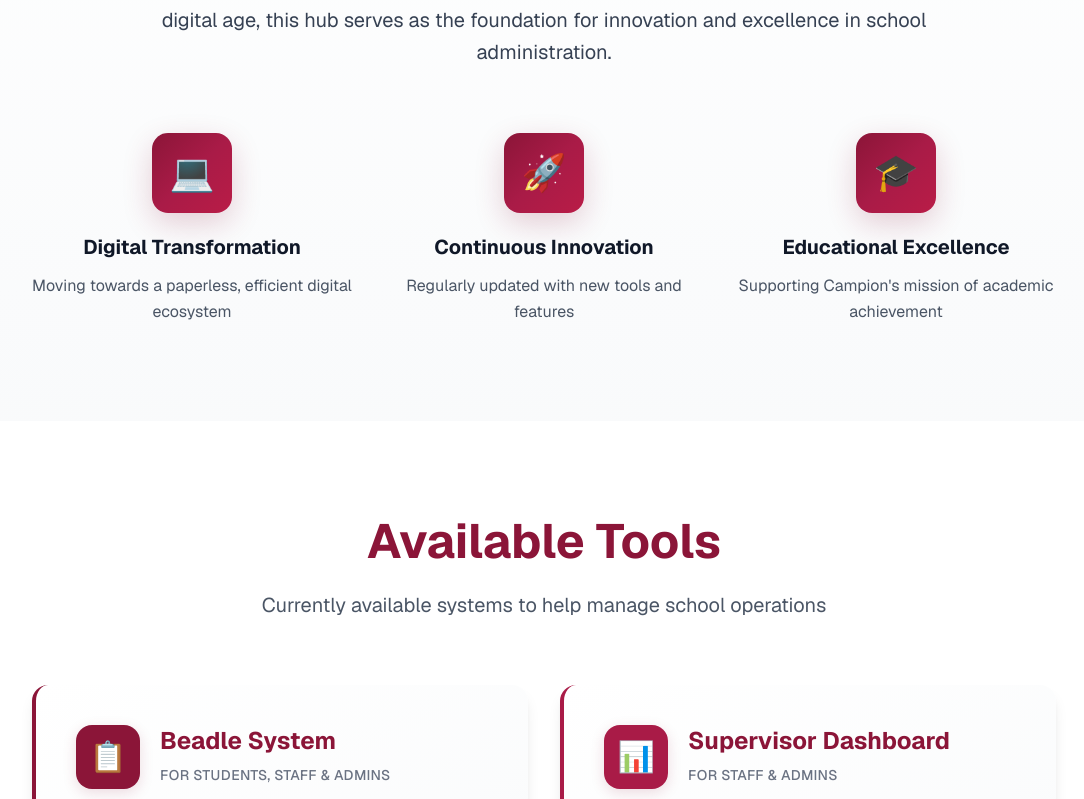
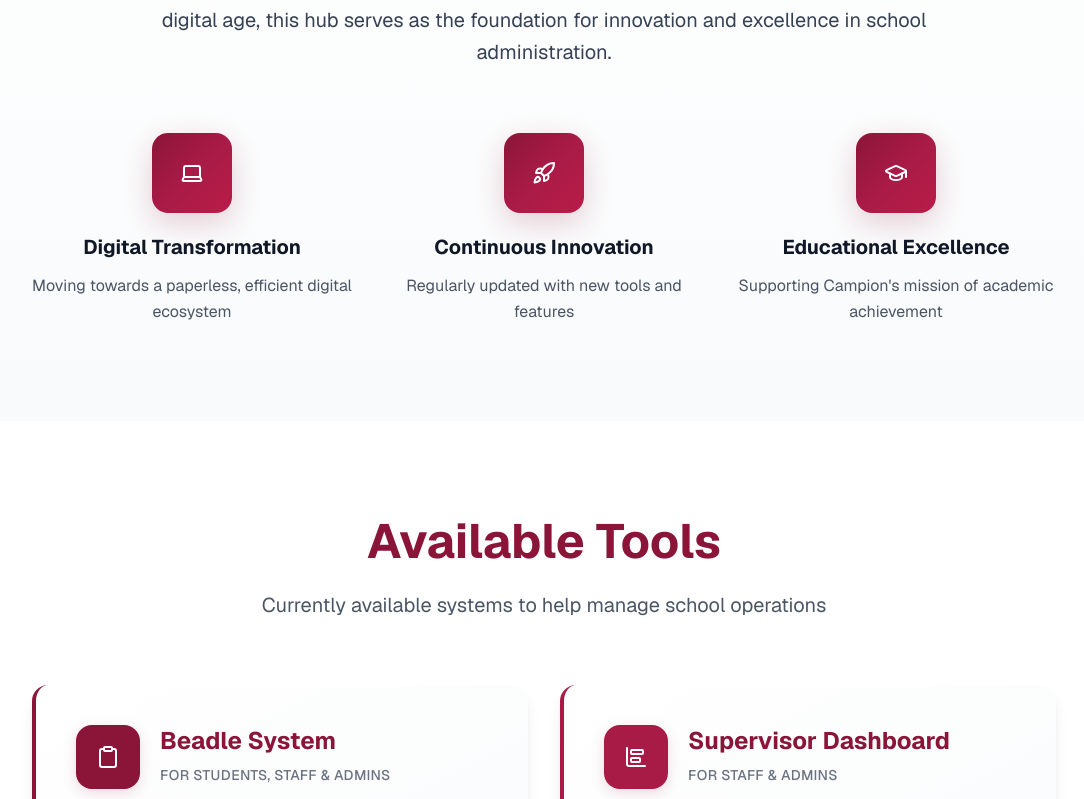
Before and after one commit to cctechteam/Tech-Media-Hub, a Next.js app: page / in a window 1280 px wide. Shown: the part 941-1740 px from the top of the page, without its empty margins (96-1180 px from the left). Built offline with nearby package versions, Linux system fonts and the light colour scheme; no server answers; the database is empty.

Commit message:
Globally Uncommented Development Update

```diff
--- a/app/page.tsx
+++ b/app/page.tsx
@@ -7,6 +7,7 @@ import Navbar from "@/components/navbar";
 import Footer from "@/components/footer";
 import { fetchCurrentUser } from "@/lib/serverUtils";
 import { retrieveSessionToken } from "@/lib/utils";
+import { ChartBarBig, Clipboard, GraduationCap, Laptop, Rocket } from "lucide-react";
 
 export default function HomePage() {
   const [user, setUser] = useState<any | null>(null);
@@ -47,8 +48,8 @@ export default function HomePage() {
 
         <div className="absolute inset-0 opacity-10">
           <div className="absolute top-0 left-0 w-96 h-96 bg-white rounded-full filter blur-3xl animate-pulse"></div>
-          <div className="absolute bottom-0 right-0 w-96 h-96 bg-white rounded-full filter blur-3xl animate-pulse" style={{animationDelay: '1s'}}></div>
-          <div className="absolute top-1/2 left-1/2 transform -translate-x-1/2 -translate-y-1/2 w-64 h-64 bg-white rounded-full filter blur-3xl animate-pulse" style={{animationDelay: '2s'}}></div>
+          <div className="absolute bottom-0 right-0 w-96 h-96 bg-white rounded-full filter blur-3xl animate-pulse" style={{ animationDelay: '1s' }}></div>
+          <div className="absolute top-1/2 left-1/2 transform -translate-x-1/2 -translate-y-1/2 w-64 h-64 bg-white rounded-full filter blur-3xl animate-pulse" style={{ animationDelay: '2s' }}></div>
         </div>
 
         <div className="container mx-auto px-6 py-20 md:py-28 relative z-10">
@@ -68,7 +69,7 @@ export default function HomePage() {
               </div>
 
 
-              <div className="flex-1 text-center md:text-left animate-fade-in" style={{animationDelay: '0.2s'}}>
+              <div className="flex-1 text-center md:text-left animate-fade-in" style={{ animationDelay: '0.2s' }}>
                 <h1 className="text-4xl md:text-5xl lg:text-6xl font-bold mb-6 text-white leading-tight drop-shadow-lg">
                   Campion College
                   <span className="block mt-3 text-3xl md:text-4xl lg:text-5xl text-white/95 font-semibold">
@@ -110,7 +111,7 @@ export default function HomePage() {
 
         <div className="absolute bottom-0 left-0 right-0">
           <svg viewBox="0 0 1440 120" fill="none" xmlns="http://www.w3.org/2000/svg" className="w-full">
-            <path d="M0 120L60 110C120 100 240 80 360 70C480 60 600 60 720 65C840 70 960 80 1080 85C1200 90 1320 90 1380 90L1440 90V120H1380C1320 120 1200 120 1080 120C960 120 840 120 720 120C600 120 480 120 360 120C240 120 120 120 60 120H0Z" fill="white"/>
+            <path d="M0 120L60 110C120 100 240 80 360 70C480 60 600 60 720 65C840 70 960 80 1080 85C1200 90 1320 90 1380 90L1440 90V120H1380C1320 120 1200 120 1080 120C960 120 840 120 720 120C600 120 480 120 360 120C240 120 120 120 60 120H0Z" fill="white" />
           </svg>
         </div>
       </div>
@@ -136,7 +137,7 @@ export default function HomePage() {
           <div className="grid md:grid-cols-3 gap-8 mt-16">
             <div className="text-center">
               <div className="w-20 h-20 rounded-2xl flex items-center justify-center text-white text-4xl mx-auto mb-5 bg-campion-gradient shadow-campion-lg">
-                💻
+                <Laptop />
               </div>
               <h3 className="text-xl font-bold mb-3 text-gray-900">
                 Digital Transformation
@@ -148,7 +149,7 @@ export default function HomePage() {
 
             <div className="text-center">
               <div className="w-20 h-20 rounded-2xl flex items-center justify-center text-white text-4xl mx-auto mb-5 bg-campion-gradient shadow-campion-lg">
-                🚀
+                <Rocket />
               </div>
               <h3 className="text-xl font-bold mb-3 text-gray-900">
                 Continuous Innovation
@@ -160,7 +161,7 @@ export default function HomePage() {
 
             <div className="text-center">
               <div className="w-20 h-20 rounded-2xl flex items-center justify-center text-white text-4xl mx-auto mb-5 bg-campion-gradient shadow-campion-lg">
-                🎓
+                <GraduationCap />
               </div>
               <h3 className="text-xl font-bold mb-3 text-gray-900">
                 Educational Excellence
@@ -176,7 +177,7 @@ export default function HomePage() {
       <section className="w-full py-24 px-6 bg-white">
         <div className="container mx-auto max-w-6xl">
           <div className="text-center mb-16">
-            <h2 className="text-4xl md:text-5xl font-bold mb-6" style={{color: '#8B1538'}}>
+            <h2 className="text-4xl md:text-5xl font-bold mb-6" style={{ color: '#8B1538' }}>
               Available Tools
             </h2>
             <p className="text-gray-600 text-xl leading-relaxed">
@@ -188,14 +189,14 @@ export default function HomePage() {
             <a
               href="/student"
               className="bg-gradient-to-br from-white to-gray-50 rounded-2xl shadow-lg hover:shadow-campion-lg transition-all duration-300 p-10 border-l-4 group transform hover:-translate-y-2"
-              style={{borderLeftColor: '#8B1538'}}
+              style={{ borderLeftColor: '#8B1538' }}
             >
               <div className="flex items-start mb-6">
-                <div className="w-16 h-16 rounded-2xl flex items-center justify-center text-white text-3xl mr-5 shadow-campion group-hover:scale-110 transition-transform duration-300" style={{backgroundColor: '#8B1538'}}>
-                  📋
+                <div className="w-16 h-16 rounded-2xl flex items-center justify-center text-white text-3xl mr-5 shadow-campion group-hover:scale-110 transition-transform duration-300" style={{ backgroundColor: '#8B1538' }}>
+                  <Clipboard />
                 </div>
                 <div>
-                  <h3 className="text-2xl font-bold mb-2 group-hover:text-[#6D1028] transition-colors" style={{color: '#8B1538'}}>
+                  <h3 className="text-2xl font-bold mb-2 group-hover:text-[#6D1028] transition-colors" style={{ color: '#8B1538' }}>
                     Beadle System
                   </h3>
                   <p className="text-sm font-medium text-gray-500 uppercase tracking-wide">For Students, Staff & Admins</p>
@@ -209,14 +210,14 @@ export default function HomePage() {
             <a
               href="/supervisor/dashboard"
               className="bg-gradient-to-br from-white to-gray-50 rounded-2xl shadow-lg hover:shadow-campion-lg transition-all duration-300 p-10 border-l-4 group transform hover:-translate-y-2"
-              style={{borderLeftColor: '#A91B47'}}
+              style={{ borderLeftColor: '#A91B47' }}
             >
               <div className="flex items-start mb-6">
-                <div className="w-16 h-16 rounded-2xl flex items-center justify-center text-white text-3xl mr-5 shadow-campion group-hover:scale-110 transition-transform duration-300" style={{backgroundColor: '#A91B47'}}>
-                  📊
+                <div className="w-16 h-16 rounded-2xl flex items-center justify-center text-white text-3xl mr-5 shadow-campion group-hover:scale-110 transition-transform duration-300" style={{ backgroundColor: '#A91B47' }}>
+                  <ChartBarBig />
                 </div>
                 <div>
-                  <h3 className="text-2xl font-bold mb-2 group-hover:text-[#6D1028] transition-colors" style={{color: '#8B1538'}}>
+                  <h3 className="text-2xl font-bold mb-2 group-hover:text-[#6D1028] transition-colors" style={{ color: '#8B1538' }}>
                     Supervisor Dashboard
                   </h3>
                   <p className="text-sm font-medium text-gray-500 uppercase tracking-wide">For Staff & Admins</p>
@@ -232,7 +233,7 @@ export default function HomePage() {
             <a
               href="/tools"
               className="inline-block px-8 py-4 border-2 font-semibold rounded-xl hover:bg-[#8B1538] hover:text-white transition-all duration-300 shadow-md hover:shadow-lg transform hover:-translate-y-1"
-              style={{borderColor: '#8B1538', color: '#8B1538'}}
+              style={{ borderColor: '#8B1538', color: '#8B1538' }}
             >
               View All Tools →
             </a>
@@ -258,7 +259,7 @@ export default function HomePage() {
                 <a
                   href="/auth/login"
                   className="px-10 py-4 bg-white font-bold rounded-xl hover:bg-gray-50 transition-all duration-300 shadow-xl hover:shadow-2xl transform hover:-translate-y-1 text-lg"
-                  style={{color: '#8B1538'}}
+                  style={{ color: '#8B1538' }}
                 >
                   Sign In
                 </a>
--- a/package.json
+++ b/package.json
@@ -17,7 +17,7 @@
     "framer-motion": "^12.23.12",
     "fs": "^0.0.1-security",
     "lucide-react": "^0.539.0",
-    "next": "15.4.6",
+    "next": "^15.5.6",
     "react": "19.1.0",
     "react-dom": "19.1.0",
     "react-icons": "^5.5.0",
```
Also changed, not shown: 2 other files (tests, documents, lock files or other folders).
